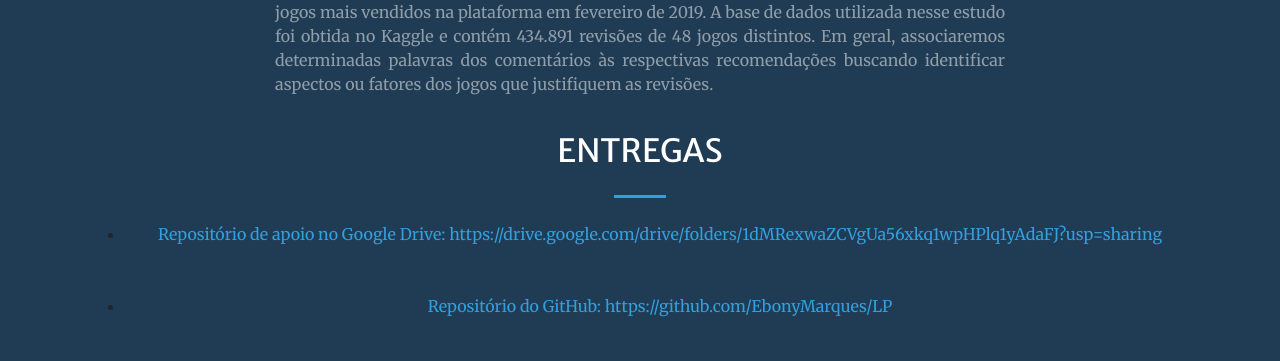
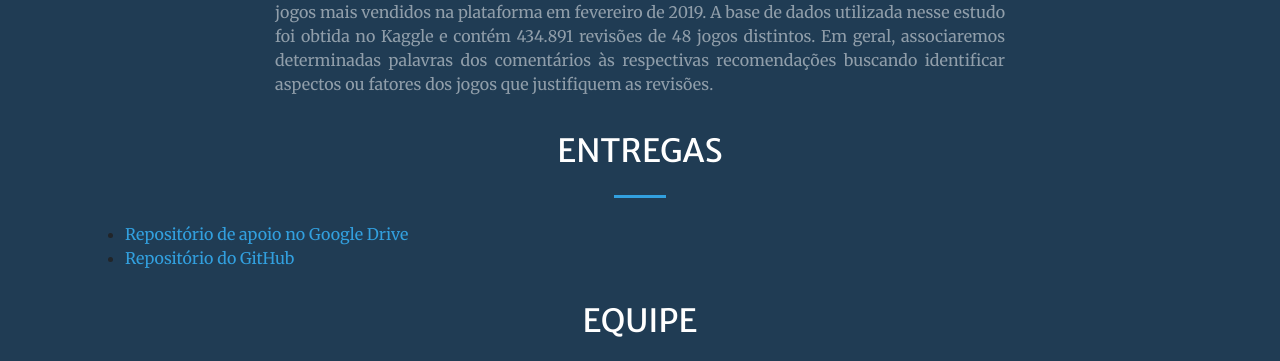
Before and after one commit to EbonyMarques/lp-site, a website with bundled scripts: page index.html in a window 1280 px wide. Shown: the part 1001-1362 px from the top of the page. Built offline with nearby package versions, Linux system fonts and the light colour scheme.

Commit message:
Atualizando 'entregas'

```diff
--- a/index.html
+++ b/index.html
@@ -106,8 +106,8 @@
         <h2 class="text-white text-center mt-0">ENTREGAS</h2>
         <hr class="divider my-4" />
         <ul>
-          <li><p class="text-center text-muted mb-5">Repositório de apoio no Google Drive: https://drive.google.com/drive/folders/1dMRexwaZCVgUa56xkq1wpHPlq1yAdaFJ?usp=sharing</p></li>
-          <li><p class="text-center text-muted mb-5">Repositório do GitHub: https://github.com/EbonyMarques/LP</p></li>
+          <li><a class="text-center text-muted mb-5" href="https://drive.google.com/drive/folders/1dMRexwaZCVgUa56xkq1wpHPlq1yAdaFJ?usp=sharing">Repositório de apoio no Google Drive</a></li>
+          <li><a class="text-center text-muted mb-5" href="https://github.com/EbonyMarques/LP">Repositório do GitHub</a></li>
         </ul>
 
       </div>
```
